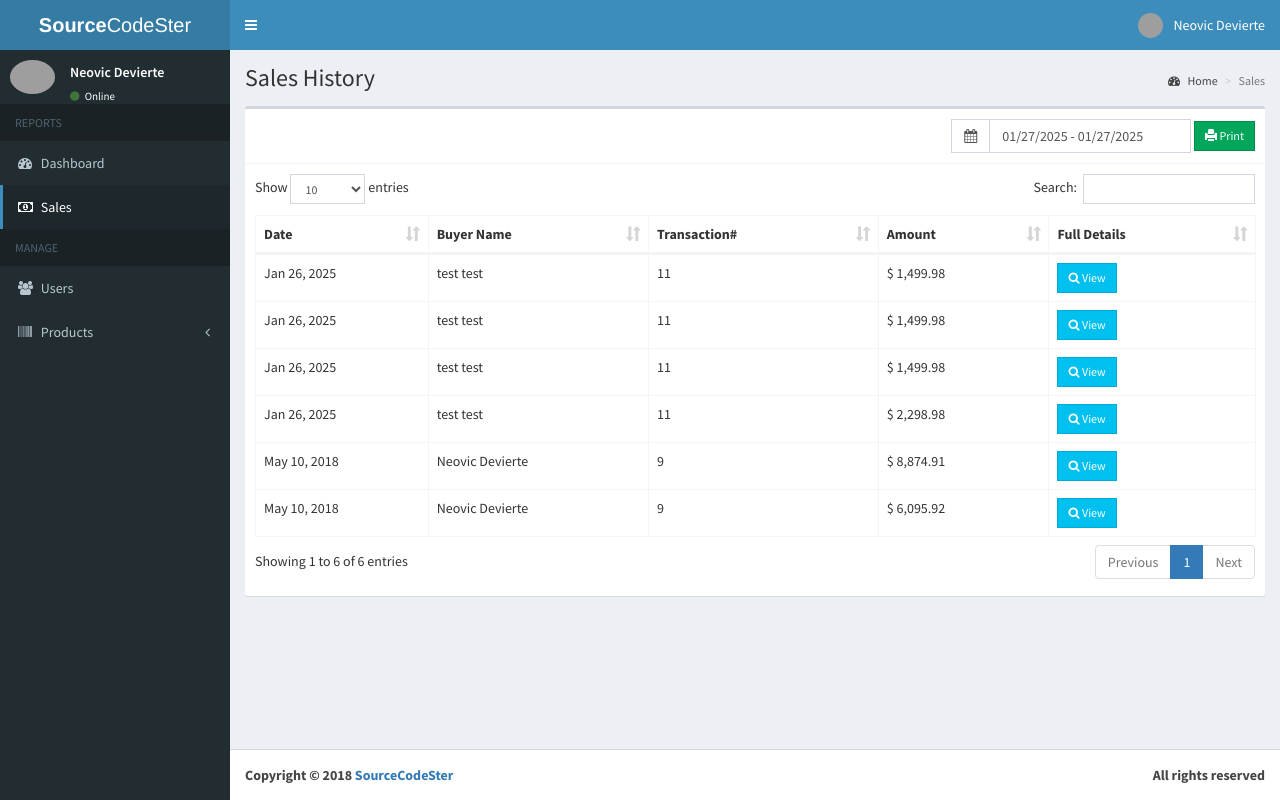
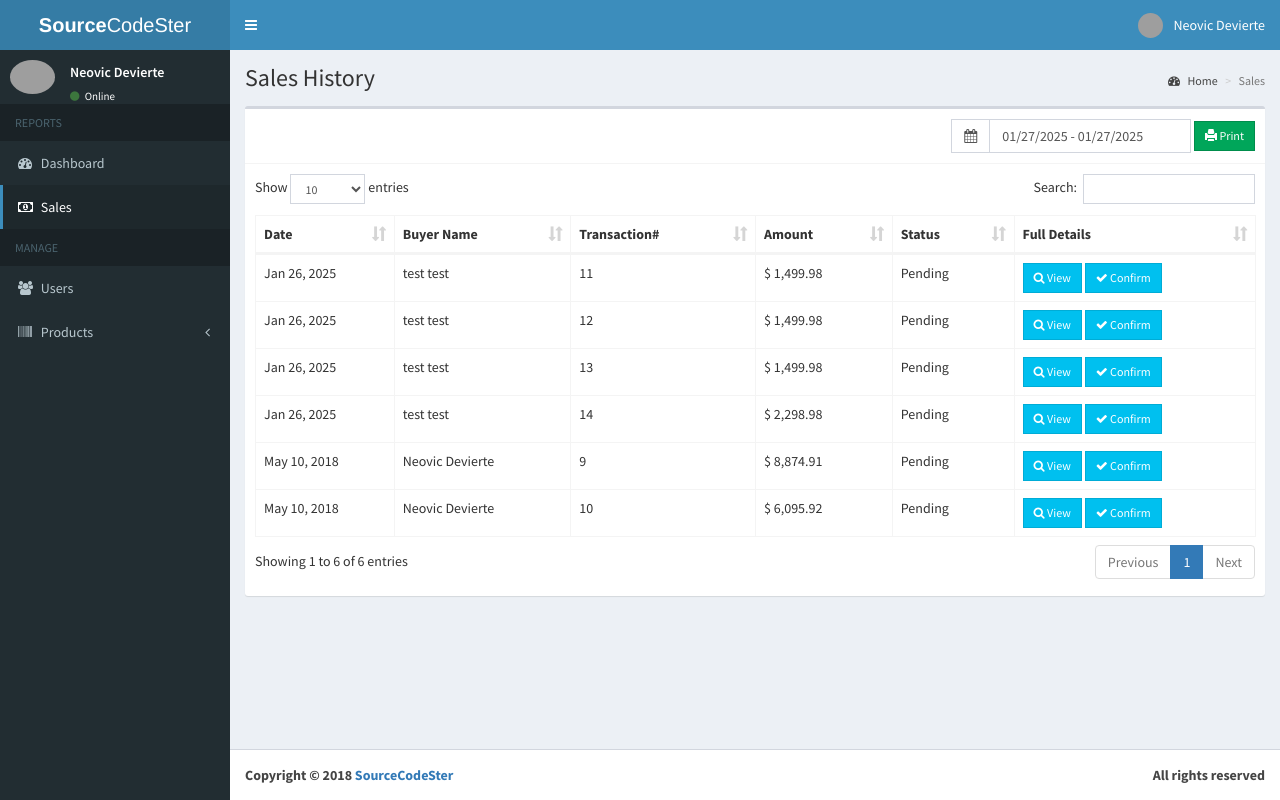
Before and after one commit to rfeki14/CheeseStore, a PHP site: page /ecommerce/admin/sales.php in a window 1280 px wide. Run offline with PHP 8.4, Linux system fonts and the light colour scheme; a user stored in the database is signed in; data comes from the database, SQL or seed files in the repository; data that the repository does not hold is empty; some libraries are stand-ins or nearby versions; grey boxes are pictures that could not be loaded.

Commit message:
Add sale confirmation feature and status display in sales management

```diff
--- a/admin/sales.php
+++ b/admin/sales.php
@@ -45,6 +45,7 @@
                   <th>Buyer Name</th>
                   <th>Transaction#</th>
                   <th>Amount</th>
+                  <th>Status</th>
                   <th>Full Details</th>
                 </thead>
                 <tbody>
@@ -67,9 +68,17 @@
     <td class='hidden'></td>
     <td>".date('M d, Y', strtotime($row['sales_date']))."</td>
     <td>".$row['firstname'].' '.$row['lastname']."</td>
-                            <td>".$row['id']."</td>
+    <td>".$row['salesid']."</td>
     <td>&#36; ".number_format($total, 2)."</td>
-                            <td><button type='button' class='btn btn-info btn-sm btn-flat transact' data-id='".$row['salesid']."'><i class='fa fa-search'></i> View</button></td>
+    <td>".($row['confirmed'] ? "Confirmed" : "Pending")."</td>
+    <td>
+      <button type='button' class='btn btn-info btn-sm btn-flat transact' data-id='".$row['salesid']."'>
+        <i class='fa fa-search'></i> View
+      </button>
+      <button type='button' class='btn btn-info btn-sm btn-flat confirm' data-id='".$row['salesid']."'>
+        <i class='fa fa-check'></i> Confirm
+      </button>
+    </td>
   </tr>
 ";
                       }
@@ -140,6 +149,35 @@ $(function(){
 });
 </script>
 <script>
+  $(function () {
+  $(document).on('click', '.confirm', function (e) {
+    e.preventDefault();
+    var id = $(this).data('id');
+
+    if (!id) {
+      alert('Invalid sales ID.');
+      return;
+    }
+    if (!confirm('Are you sure you want to confirm this sale?')) {
+      return;
+    }
+    console.log('Confirming sale with ID:', id); // Debugging
+
+    $.ajax({
+      type: 'POST',
+      url: 'salesconfirm.php',
+      data: { id: id },
+      success: function (response) {
+        console.log('Server Response:', response); // Debugging
+        location.reload(); // Reload page
+      },
+      error: function (xhr, status, error) {
+        console.error('Error:', error);
+        alert('An error occurred. Please try again.');
+      },
+    });
+  });
+});
 $(function(){
   $(document).on('click', '.transact', function(e){
     e.preventDefault();
@@ -152,6 +190,8 @@ $(function(){
       dataType: 'json',
       success:function(response){
         $('#date').html(response.date);
+        $('#buyer').html(response.buyer);
+        $('#confirmed').html(response.confirmed);
         $('#transid').html(response.transaction);
         $('#detail').prepend(response.list);
         $('#total').html(response.total);
--- a/admin/transact.php
+++ b/admin/transact.php
@@ -6,6 +6,10 @@
 	$conn = $pdo->open();
 
 	$output = array('list'=>'');
+	$stmt = $conn->prepare("SELECT firstname, lastname FROM sales, users WHERE users.id=sales.user_id AND sales.id=:id");
+	$stmt->execute(['id'=>$id]);
+	$row = $stmt->fetch();
+	$output['buyer'] = $row['firstname'].' '.$row['lastname'];
 
 	$stmt = $conn->prepare("SELECT * FROM details LEFT JOIN products ON products.id=details.product_id LEFT JOIN sales ON sales.id=details.sales_id WHERE details.sales_id=:id");
 	$stmt->execute(['id'=>$id]);
@@ -14,6 +18,7 @@
 	foreach($stmt as $row){
 		$output['transaction'] = $row['id'];
 		$output['date'] = date('M d, Y', strtotime($row['sales_date']));
+		$output['confirmed'] = $row['confirmed'] ? 'Confirmed' : 'Pending';
 		$subtotal = $row['price']*$row['quantity'];
 		$total += $subtotal;
 		$output['list'] .= "
--- a/includes/profile_modal.php
+++ b/includes/profile_modal.php
@@ -11,6 +11,10 @@
               <p>
                 Date: <span id="date"></span>
                 <span class="pull-right">Transaction#: <span id="transid"></span></span>
+                <br>
+                Buyer: <span id="buyer"></span>
+                <span class="pull-right" id="confirmed">Status:</span>
+
               </p>
               <table class="table table-bordered">
                 <thead>
```
Also changed, not shown: admin/salesconfirm.php (added, +29 -0 lines). Lines whose indentation alone changed are shown as unchanged.
